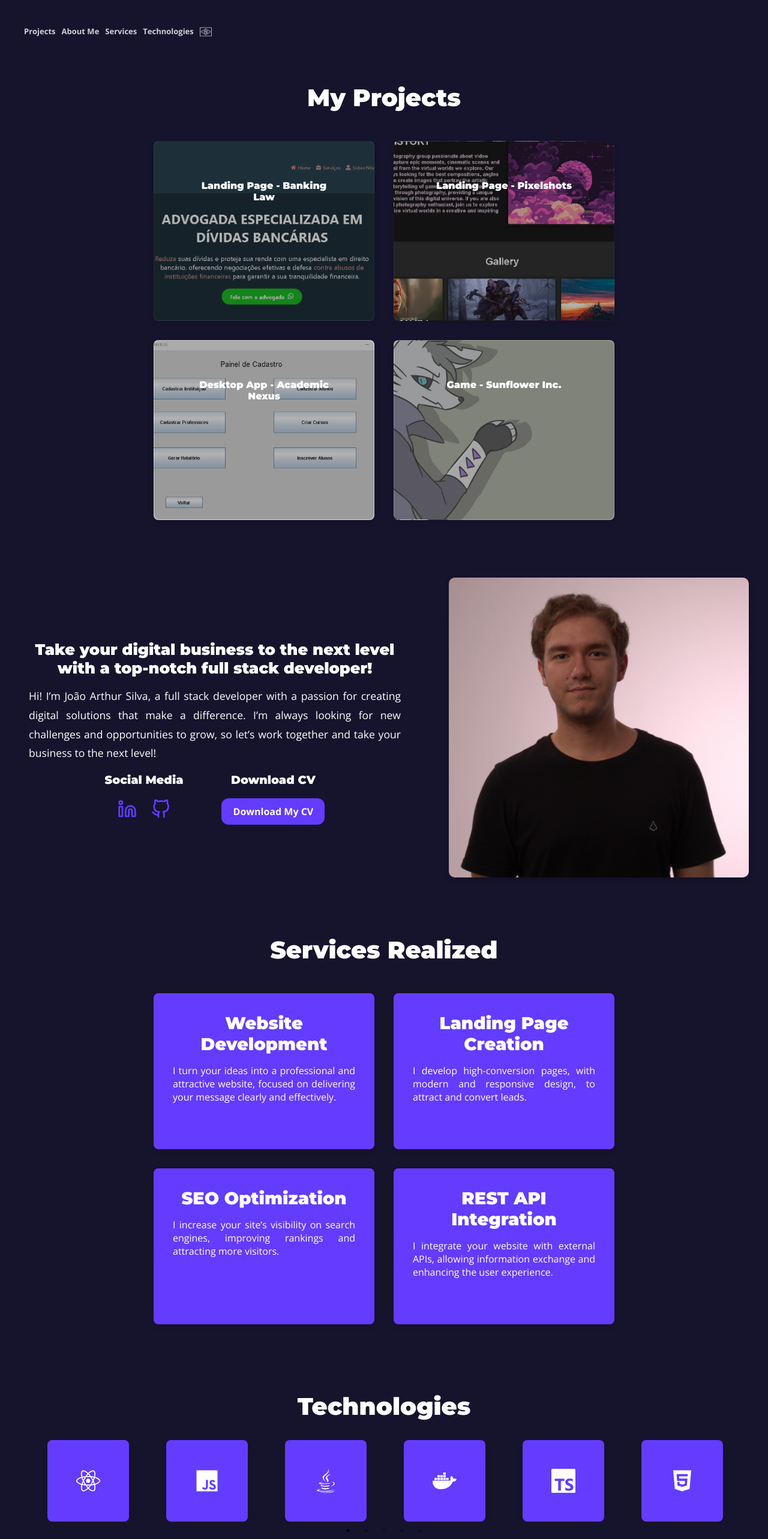
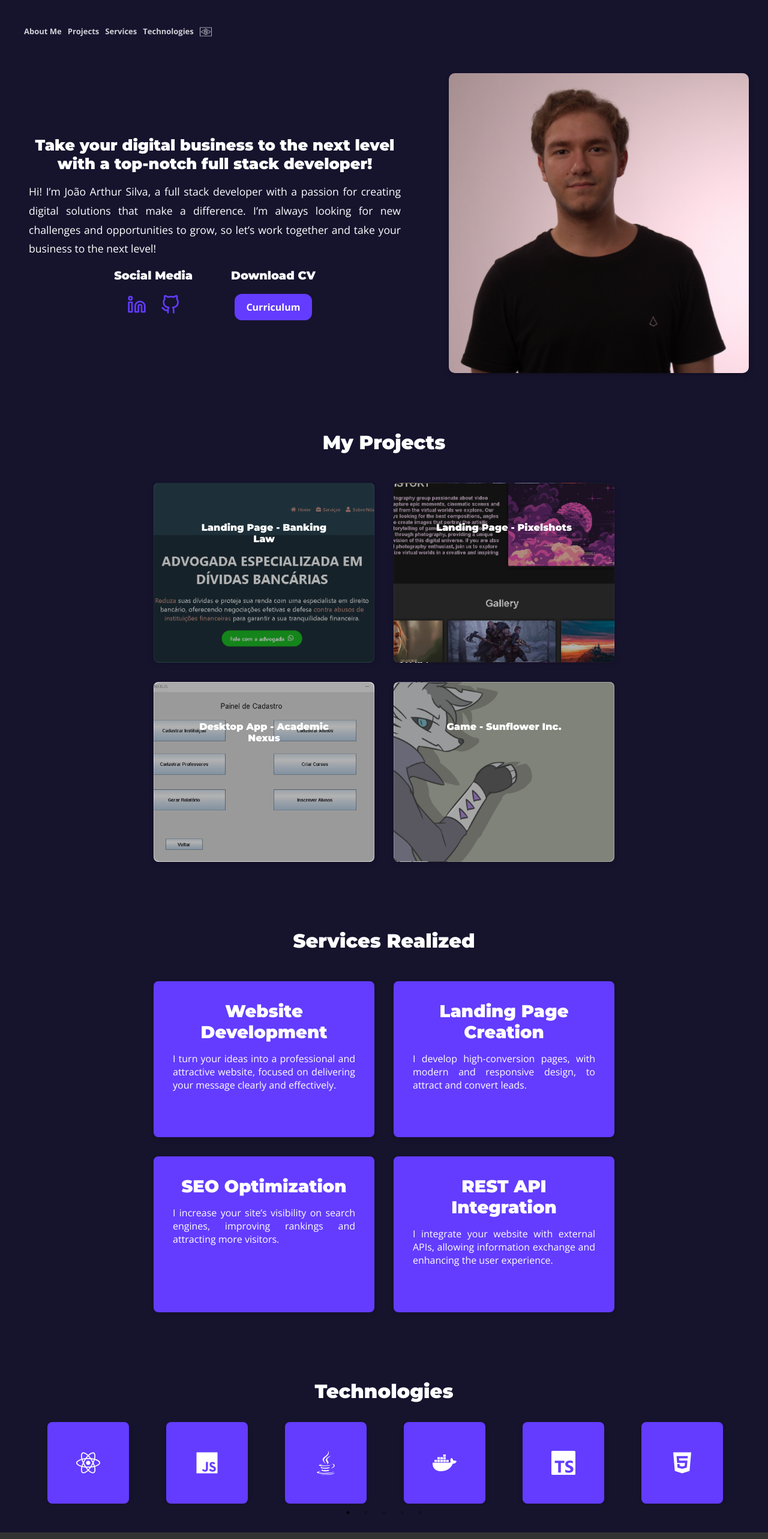
Before and after one commit to JoaoArthur25/JoaoArthur_Portfolio, a React (Create React App) app: page / in a window 1280 px wide. Shown: the top 2566 px of the page at 60% size. Built offline with nearby package versions, Linux system fonts and the light colour scheme.

Commit message:
Correção de dependencias

```diff
--- a/src/components/Menu/index.jsx
+++ b/src/components/Menu/index.jsx
@@ -22,10 +22,10 @@ const Menu = () => {
     <MenuWrapper>
       <MenuList>
         <MenuItem>
-          <MenuLink href="#projects">{t("menu.projects")}</MenuLink>
+          <MenuLink href="#about">{t("menu.about")}</MenuLink>
         </MenuItem>
         <MenuItem>
-          <MenuLink href="#about">{t("menu.about")}</MenuLink>
+          <MenuLink href="#projects">{t("menu.projects")}</MenuLink>
         </MenuItem>
         <MenuItem>
           <MenuLink href="#services">{t("menu.services")}</MenuLink>
--- a/src/components/Projects/styles.js
+++ b/src/components/Projects/styles.js
@@ -10,7 +10,7 @@ export const ProjectsWrapper = styled.section`
   justify-content: center;
 
   h1 {
-    font-size: 2rem;
+    font-size: 1.8rem;
     color: #fff;
     margin-bottom: 1.5rem;
   }
@@ -19,7 +19,7 @@ export const ProjectsWrapper = styled.section`
     padding: 3rem 1.5rem;
 
     h1 {
-      font-size: 2.5rem;
+      font-size: 2rem;
       margin-bottom: 2rem;
     }
   }
--- a/src/components/Services/styles.js
+++ b/src/components/Services/styles.js
@@ -10,7 +10,7 @@ export const ServicesWrapper = styled.section`
   justify-content: center;
 
   h1 {
-    font-size: 2rem;
+    font-size: 1.8rem;
     color: #fff;
     margin-bottom: 1.5rem;
   }
@@ -19,7 +19,7 @@ export const ServicesWrapper = styled.section`
     padding: 3rem 1.5rem;
 
     h1 {
-      font-size: 2.5rem;
+      font-size: 2rem;
       margin-bottom: 2rem;
     }
   }
--- a/src/components/Tecs/styles.js
+++ b/src/components/Tecs/styles.js
@@ -6,9 +6,16 @@ export const TecsWrapper = styled.section`
   background-color: rgb(22, 19, 45);
 
   h1 {
-    font-size: 2.5rem;
+    font-size: 1.8rem;
     color: #fff;
     margin-bottom: 2rem;
+  }
+
+  @media (min-width: 768px) {
+    h1 {
+      font-size: 2rem;
+      margin-bottom: 2rem;
+    }
   }
 `;
 
--- a/src/i18.js
+++ b/src/i18.js
@@ -41,7 +41,7 @@ const resources = {
           "Hi! I’m João Arthur Silva, a full stack developer with a passion for creating digital solutions that make a difference. I’m always looking for new challenges and opportunities to grow, so let’s work together and take your business to the next level!",
         redes_sociais: "Social Media",
         cv: "Download CV",
-        download_cv: "Download My CV",
+        download_cv: "Curriculum",
       },
       tecs: {
         title: "Technologies",
@@ -85,7 +85,7 @@ const resources = {
           "Olá! Sou João Arthur Silva, um desenvolvedor full stack apaixonado por criar soluções digitais que fazem a diferença. Estou sempre em busca de novos desafios e oportunidades para crescer, então vamos trabalhar juntos e levar o seu negócio para o próximo nível!",
         redes_sociais: "Redes Sociais",
         cv: "Baixar Currículo",
-        download_cv: "Baixar Meu Currículo",
+        download_cv: "Currículo",
       },
       tecs: {
         title: "Tecnologias",
--- a/src/index.jsx
+++ b/src/index.jsx
@@ -17,8 +17,8 @@ const App = () => {
       <>
         <GlobalStyles />
         <Menu />
+        <About />
         <Projects />
-        <About />
         <Services />
         <Tecs />
       </>
```
Also changed, not shown: 1 other file (tests, documents, lock files or other folders).
